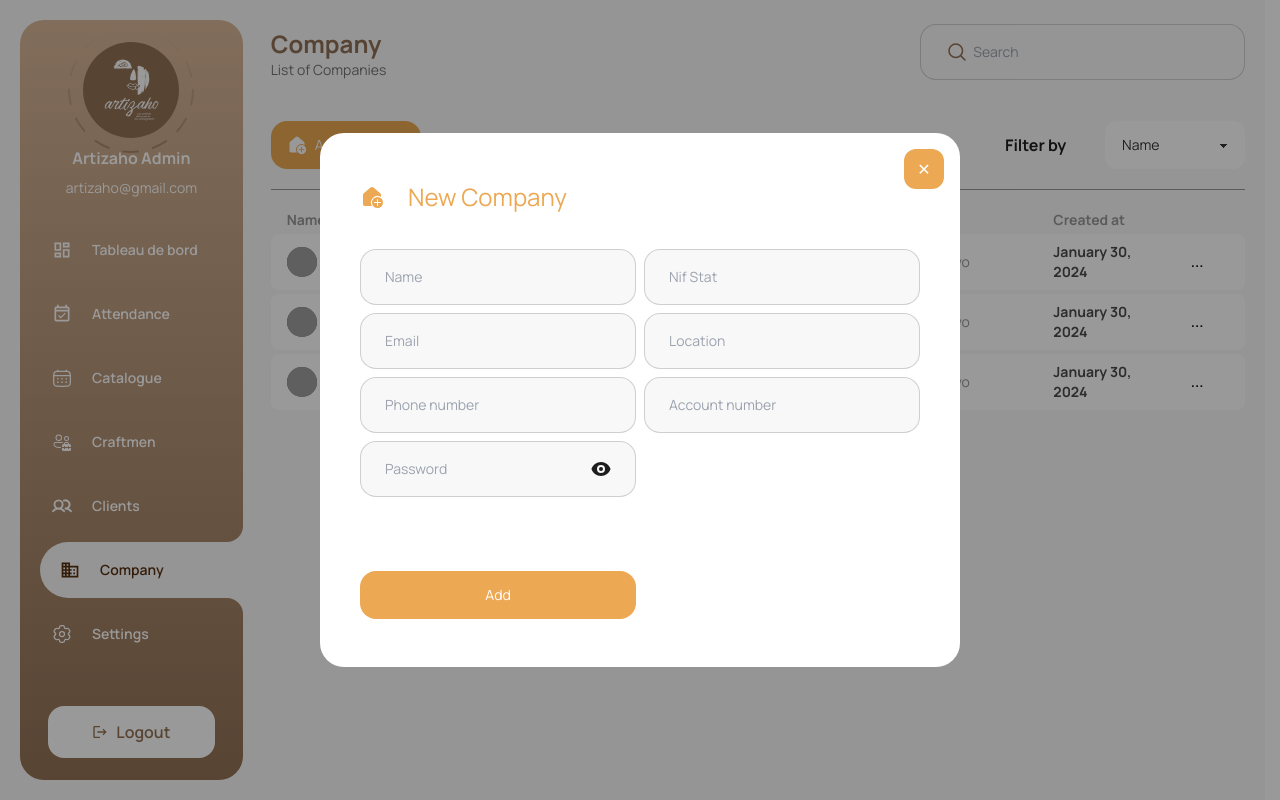
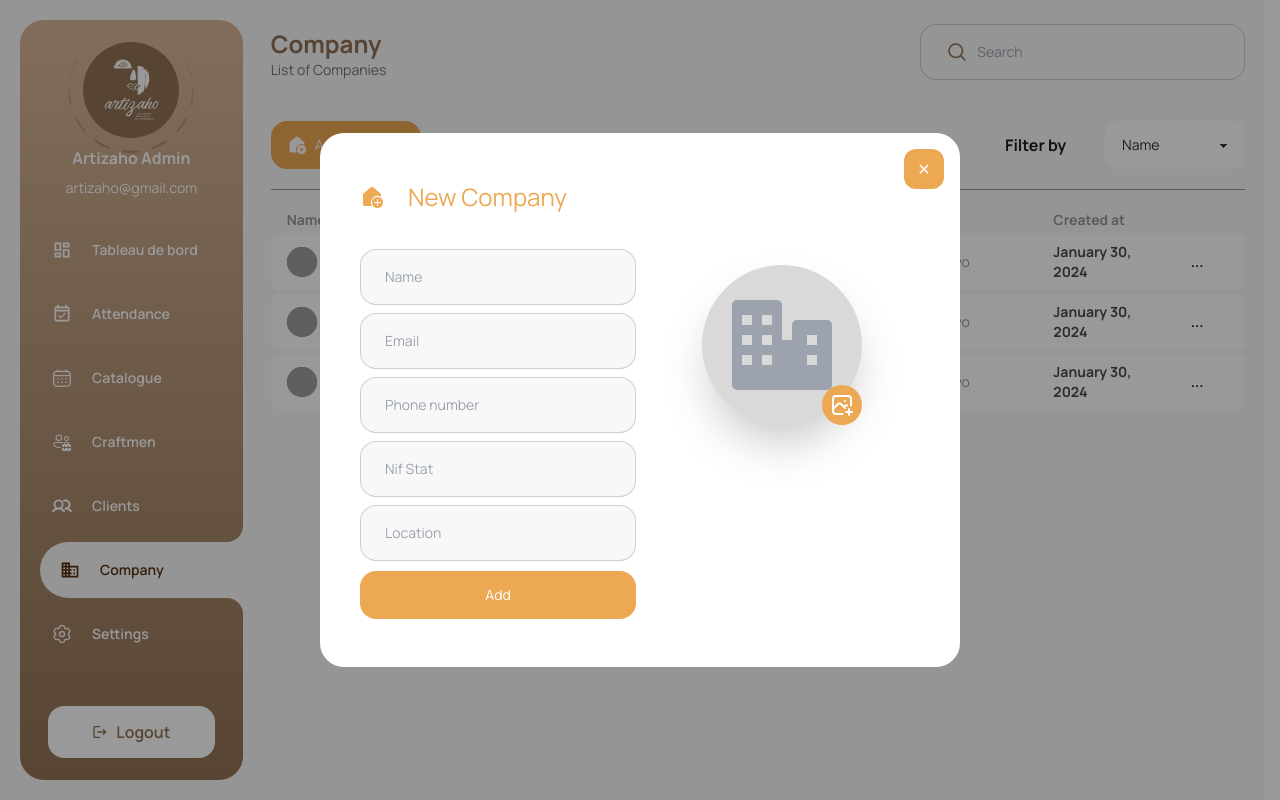
Before and after one commit to andrianina4/ARTIZAHO, a Next.js app: page /admin/company in a window 1280 px wide. Both pictures are taken after a click on the button "Add Company". Built offline with nearby package versions, Linux system fonts and the light colour scheme; grey boxes are pictures that could not be loaded.

Commit message:
Update: Entreprise

```diff
--- a/app/admin/catalogue/component/FormAddAtelier/FormAtelier.tsx
+++ b/app/admin/catalogue/component/FormAddAtelier/FormAtelier.tsx
@@ -3,7 +3,7 @@
 import Button from "@/components/button";
 import Input from "@/components/input";
 import Textarea from "@/components/textarea";
-import {AddOutline, ImageAdd, Toolbox} from "@/constants/link/icons";
+import {AddOutline, CalendarIcon, ImageAdd, Place, Toolbox} from "@/constants/link/icons";
 import {useForm, SubmitHandler, Controller} from "react-hook-form";
 import React, {useState} from "react";
 import {FormAtelierData} from "@/app/schema/atelierSchema";
@@ -57,8 +57,8 @@ export default function FormAtelier() {
 				<div className="text-2xl">New Workshop</div>
 			</div>
 			<div className="flex flex-row w-full gap-2 h-full">
-				<div className="flex flex-col w-96">
-					<div className="grow">
+				<div className="flex flex-col justify-between w-96 ">
+					<div>
 						<Input placeholder="Name" register={register("atelier_name")} />
 						<Input
 							placeholder="Assigning a craftsman"
@@ -85,6 +85,16 @@ export default function FormAtelier() {
 							type="number"
 							placeholder="Maximum number of participants"
 							register={register("atelier_nb_participant")}
+						/>
+						<Input
+							placeholder="Date"
+							leftIcon={<CalendarIcon className="w-5 h-5 opacity-50" />}
+							register={register("atelier_artisan")}
+						/>
+						<Input
+							placeholder="Location"
+							leftIcon={<Place className="w-5 h-5 opacity-50" />}
+							register={register("atelier_artisan")}
 						/>
 					</div>
 					<Button content="Add" type="submit" className="" />
--- a/app/admin/catalogue/component/Panel.tsx
+++ b/app/admin/catalogue/component/Panel.tsx
@@ -40,7 +40,7 @@ export default function Panel() {
 			<div className="font-bold mt-7 mb-3">List of all workshops</div>
 			<div className="flex flex-col gap-1">
 				{ateliers.map((atelier, index) => (
-					<div className="flex flex-row items-center gap-2">
+					<div key={index} className="flex flex-row items-center gap-2">
 						<input
 							key={index}
 							className="checkbox border-[#917155] checked:border-bronze [--chkbg:theme(colors.bronze)] [--chkfg:white]"
--- a/app/admin/company/component/FormEntreprise.tsx
+++ b/app/admin/company/component/FormEntreprise.tsx
@@ -1,7 +1,8 @@
-import {HomeAdd} from "@/constants/link/icons";
+import {Business, HomeAdd} from "@/constants/link/icons";
 import Input from "@/components/input";
 import React from "react";
 import Button from "@/components/button";
+import AddImageRound from "@/components/AddImageRound";
 
 export default function FormEntreprise() {
 	return (
@@ -18,17 +19,12 @@ export default function FormEntreprise() {
 						<Input placeholder="Name" />
 						<Input placeholder="Email" />
 						<Input placeholder="Phone number" />
-						<Input placeholder="Password" type="password" />
+						<Input placeholder="Nif Stat" />
+						<Input placeholder="Location" />
 					</div>
 					<Button content="Add" />
 				</div>
-				<div className="flex flex-col w-96">
-					<div>
-						<Input placeholder="Nif Stat" />
-						<Input placeholder="Location" />
-						<Input placeholder="Account number" />
-					</div>
-				</div>
+				<AddImageRound bgIcon={<Business className="w-full h-full text-gray-400" />} />
 			</div>
 		</form>
 	);
--- /dev/null
+++ b/components/AddImageRound.tsx
@@ -0,0 +1,15 @@
+import {AddImage, Business} from "@/constants/link/icons";
+import React, {ReactNode} from "react";
+
+export default function AddImageRound({bgIcon}: {bgIcon: ReactNode}) {
+	return (
+		<div className="flex justify-center pt-5 w-96">
+			<div className="flex items-center justify-center p-5 w-40 h-40 rounded-full shadow-2xl relative bg-[#D9D9D9]">
+				{bgIcon}
+				<div className="flex items-center justify-center p-2 bg-bronze text-white rounded-full absolute bottom-0 right-0">
+					<AddImage className="w-6 h-6" />
+				</div>
+			</div>
+		</div>
+	);
+}
--- a/components/input.tsx
+++ b/components/input.tsx
@@ -46,7 +46,7 @@ function Input(props: InputProps) {
 			)}
 			<div
 				className={`bg-white-40% mt-1 mb-2 py-5 px-6 rounded-2xl flex items-center input input-bordered h-14 ${className}`}>
-				{leftIcon ? <div className="text-brown text-xl mr-1">{leftIcon}</div> : null}
+				{leftIcon ? <div className="text-brown text-xl mr-2">{leftIcon}</div> : null}
 				<input
 					id={id}
 					type={definedType}
--- a/constants/link/icons.ts
+++ b/constants/link/icons.ts
@@ -58,6 +58,7 @@ import EllipseBrown from "../../public/icons/ellipseBrown.svg";
 import PeopleFill from "../../public/icons/fluent--people-48-filled.svg";
 import Company from "../../public/icons/mdi--company.svg";
 import HomeAdd from "../../public/icons/fluent--home-add-24-filled.svg";
+import Business from "../../public/icons/bx--bxs-business.svg";
 
 export {
 	MenuIcon,
@@ -120,4 +121,5 @@ export {
 	PeopleFill,
 	Company,
 	HomeAdd,
+	Business,
 };
```
Also changed, not shown: public/icons/bx--bxs-business.svg (added).
